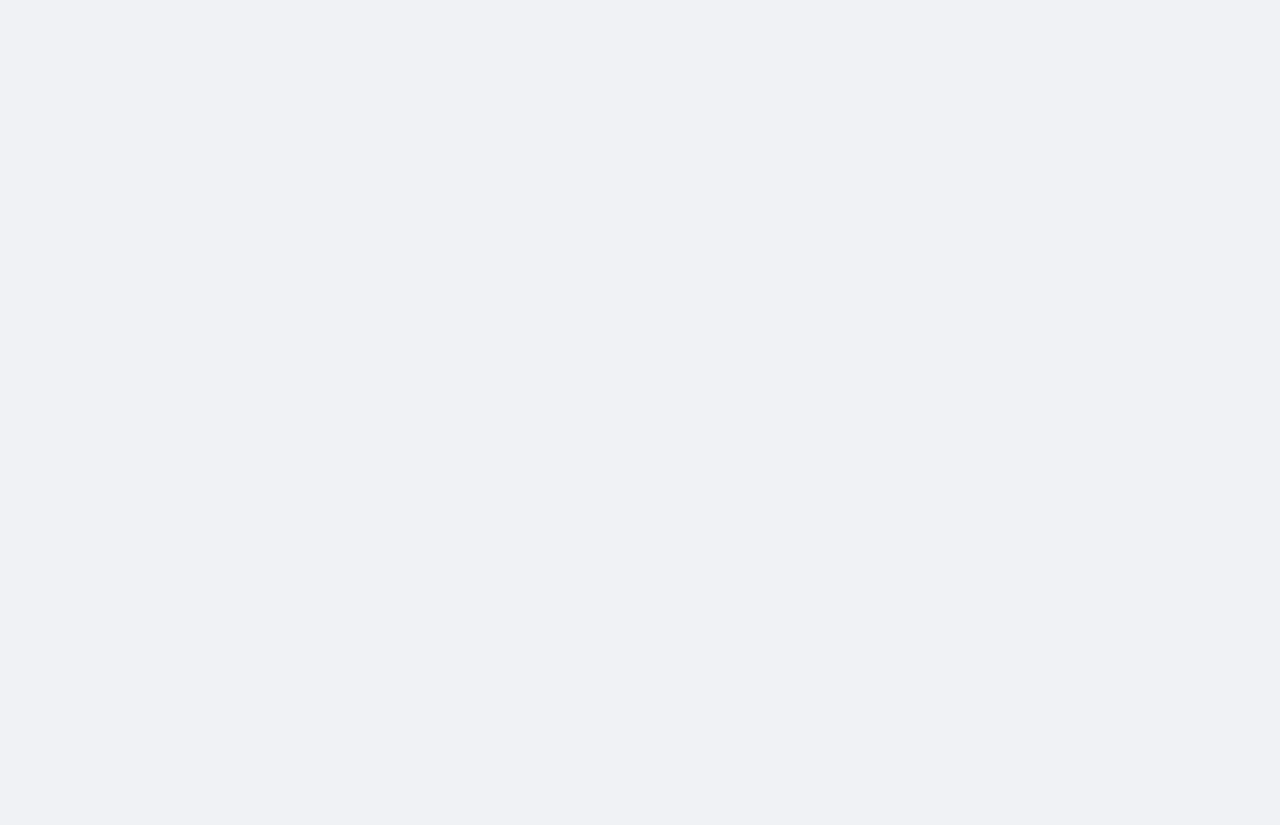
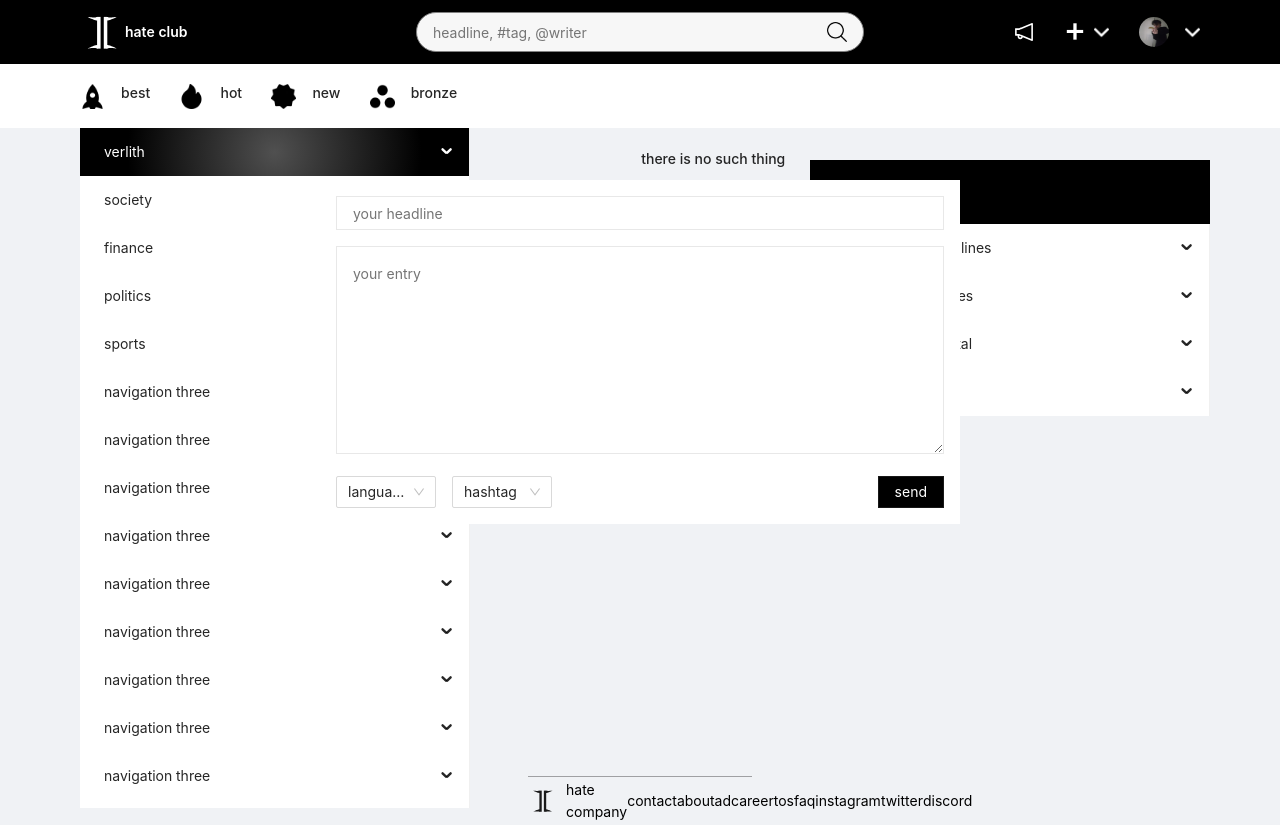
Before and after one commit to HATE-Company/Clone-Dictionary, a React (Create React App) app: page /newheadline in a window 1280 px wide. Before the commit this address had no page. Before the commit the page ends 800 px from the top, so only its background shows below. Built offline with nearby package versions, Linux system fonts and the light colour scheme.

Commit message:
-added new headline page template

```diff
--- a/src/App.js
+++ b/src/App.js
@@ -10,6 +10,7 @@ import Leaderboard from "./components/Leaderboard/Leaderboard";
 import Footerr from "./components/Footer/Footer";
 import LeaderboardPage from "./pages/Leaderboard/Leaderboard";
 import CreateEntry from "./pages/CreateEntry/CreateEntry";
+import CreateHeadline from "./pages/CreateHeadline/CreateHeadline";
 
 const { Header, Content, Sider, Footer } = Layout;
 
@@ -60,6 +61,7 @@ function App() {
         <Route path="/" element={<AppLayout />}>
           <Route path="/" element={<Home />} />
           <Route path="/newentry" element={<CreateEntry />} />
+          <Route path="/newheadline" element={<CreateHeadline />} />
           {/* <Route path="about" element={<About />} /> */}
           {/* <Route path="dashboard" element={<Dashboard />} /> */}
 
--- a/src/components/Footer/Footer.js
+++ b/src/components/Footer/Footer.js
@@ -8,18 +8,18 @@ const Footerr = () => {
 
       <div style={{display:'flex',alignItems:'center'}}>
       <img src={logo}/>
-      <h1>hate company</h1>
+      <a>hate company</a>
       </div>
-      <h1>contact</h1>
-      <h1>about</h1>
-      <h1>ad</h1>
-      <h1>career</h1>
-      <h1>tos</h1>
-      <h1>faq</h1>
+      <a href="https://linktr.ee/hateverse" target={'_blank'}>contact</a>
+      <a href="https://docsend.com/view/gxfuidxznr5a9q97" target={'_blank'}>about</a>
+      <a href="" target={'_blank'}>ad</a>
+      <a href="https://docs.google.com/forms/d/e/1FAIpQLSctxk-u45mCn6TFhawGtNVe_0sFgeZPhigddeJWpgMwm0pAYw/viewform" target={'_blank'}>career</a>
+      <a href="" target={'_blank'}>tos</a>
+      <a href="https://hatecompany.gitbook.io/wikipage/getting-started/welcome" target={'_blank'}>faq</a>
 
-      <h1>instagram</h1>
-      <h1>twitter</h1>
-      <h1>discord</h1>
+      <a href="https://www.instagram.com/hatesocials/" target={'_blank'}>instagram</a>
+      <a href="https://twitter.com/Hateverse" target={'_blank'}>twitter</a>
+      <a href="https://discord.gg/kC5RrSfb" target={'_blank'}>discord</a>
     </footer>
 
   );
--- a/src/components/Footer/footer.scss
+++ b/src/components/Footer/footer.scss
@@ -6,7 +6,13 @@ footer{
     height: 100%;
     background-color: #f0f2f5;
     padding: 1.5rem 0 !important;
+    & a {
+        color: black!important;
 
+        &:hover{
+            color: #1DA57A!important;
+        }
+    }
     & h1{
         margin: 0;
     }
--- a/src/components/Header/TopHeader.js
+++ b/src/components/Header/TopHeader.js
@@ -1,4 +1,4 @@
-import { Link } from "react-router-dom";
+import { Link, NavLink } from "react-router-dom";
 import {
   Typography,
   Dropdown, Menu, Space
@@ -65,7 +65,7 @@ const createMenu = (
         key: '1',
       },
       {
-        label: 'create headline',
+        label: (<NavLink to='/newheadline'>create headline</NavLink>),
         key: '2',
       },
 
--- a/src/components/Headline/Headline.js
+++ b/src/components/Headline/Headline.js
@@ -25,7 +25,7 @@ const Headline = (props) => {
                 <div className={styles.headline__body__right}>
                     <NavLink to='/newentry' className={styles.headline__body__right__create}>
                         <img src={require("../../assets/create entry icon.png")}/>
-                        <div className={styles.tooltip}>add entry</div>
+                        <div style={{color:'black'}} className={styles.tooltip}>add entry</div>
                     </NavLink>
                 </div>
             </div>
--- a/src/components/Leaderboard/Leaderboard.js
+++ b/src/components/Leaderboard/Leaderboard.js
@@ -23,31 +23,31 @@ const items = [
     getItem("nickname", "2", <LeaderboardRank rank='1'/>),
     getItem("nickname", "3", <LeaderboardRank rank='1'/>),
     getItem("nickname", "4", <LeaderboardRank rank='1'/>),
-    getItem("", "16", <NavLink to='leaderboard' className="btn" style={{position:'absolute',left:'0',right:'0',margin:'0 auto',width:'80%',textAlign:'center',backgroundColor:'#f0f2f5',padding:'0 1rem', borderRadius:'20px'}}><p style={{margin:'0'}}>view all</p></NavLink>),
+    getItem("", "16", <NavLink to='leaderboard' className="btn" style={{position:'absolute',left:'0',right:'0',margin:'0 auto',width:'100%',backgroundColor:'#f0f2f5',padding:'0 3rem'}}><p style={{margin:'0'}}>view all</p></NavLink>),
 
   ]),
   getItem("most upvoted entries", "sub2", <></>, [
     getItem("nickname", "5", <LeaderboardRank rank='1'/>),
     getItem("nickname", "6",<LeaderboardRank rank='1'/>),
     getItem("nickname", "sub3", <LeaderboardRank rank='1'/>),
-    getItem("","213",<NavLink to='leaderboard' className="btn" style={{position:'absolute',left:'0',right:'0',margin:'0 auto',width:'80%',textAlign:'center',backgroundColor:'#f0f2f5',padding:'0 1rem', borderRadius:'20px'}}><p style={{margin:'0'}}>view all</p></NavLink>),
+    getItem("","213",<NavLink to='leaderboard' className="btn" style={{position:'absolute',left:'0',right:'0',margin:'0 auto',width:'100%',backgroundColor:'#f0f2f5',padding:'0 3rem'}}><p style={{margin:'0'}}>view all</p></NavLink>),
   ]),
   getItem("most upvoted in total", "sub4", <></>, [
     getItem("nickname", "9", <LeaderboardRank rank='1'/>),
     getItem("nickname", "10", <LeaderboardRank rank='1'/>),
     getItem("nickname", "11", <LeaderboardRank rank='1'/>),
     getItem("nickname", "12", <LeaderboardRank rank='1'/>),
-    getItem("","2133",<NavLink to='leaderboard' className="btn" style={{position:'absolute',left:'0',right:'0',margin:'0 auto',width:'80%',textAlign:'center',backgroundColor:'#f0f2f5',padding:'0 1rem', borderRadius:'20px'}}><p style={{margin:'0'}}>view all</p></NavLink>)
+    getItem("","2133",<NavLink to='leaderboard' className="btn" style={{position:'absolute',left:'0',right:'0',margin:'0 auto',width:'100%',backgroundColor:'#f0f2f5',padding:'0 3rem'}}><p style={{margin:'0'}}>view all</p></NavLink>)
   ]),
   getItem("invitation codes", "sub5", <></>, [
     getItem("nickname", "13", <LeaderboardRank rank='1'/>),
     getItem("nickname", "14", <LeaderboardRank rank='1'/>),
     getItem("nickname", "15", <LeaderboardRank rank='1'/>),
     getItem("nickname", "16", <LeaderboardRank rank='1'/>),
-    getItem("","21344",<NavLink to='leaderboard' className="btn" style={{position:'absolute',left:'0',right:'0',margin:'0 auto',width:'80%',textAlign:'center',backgroundColor:'#f0f2f5',padding:'0 1rem', borderRadius:'20px'}}><p style={{margin:'0'}}>view all</p></NavLink>)
+    getItem("","21344",<NavLink to='leaderboard' className="btn" style={{position:'absolute',left:'0',right:'0',margin:'0 auto',width:'100%',backgroundColor:'#f0f2f5',padding:'0 3rem'}}><p style={{margin:'0'}}>view all</p></NavLink>)
   ]),
 ];
-console.log(items[0].label);
+
 // submenu keys of first level
 const rootSubmenuKeys = ["sub1", "sub2", "sub4"];
 const Leaderboard = () => {
--- a/src/components/NewEntry/NewEntry.js
+++ b/src/components/NewEntry/NewEntry.js
@@ -1,62 +1,69 @@
-import styles from "./newentry.module.scss"
-import { Select } from 'antd';
+import styles from "./newentry.module.scss";
+import { Select } from "antd";
 import { useEffect, useState } from "react";
-import logo from "../../assets/H_responsive_logo.svg"
+import logo from "../../assets/H_responsive_logo.svg";
+
 const NewEntry = (props) => {
-    const provinceData = ['english', 'turkish', 'german', 'russian'];
-  const [selected, setSelected] = useState('language')
+  const provinceData = ["english", "turkish", "german", "russian"];
+  const [selected, setSelected] = useState("language");
   const selectHandler = (value) => {
-    setSelected(value)
-  }
-  const [reply, setReply] = useState("")
+    setSelected(value);
+  };
+  const [reply, setReply] = useState("");
 
   const replyHandler = (e) => {
-    setReply(e.target.value)
-  }
-  useEffect(()=> {
-    const myText = document.getElementById("my-text")
-  if(myText){
-
-
+    setReply(e.target.value);
+  };
+  useEffect(() => {
+    const myText = document.getElementById("my-text");
+    if (myText) {
       myText.style.cssText = `height: ${myText.scrollHeight}px; overflow-y hidden`;
       myText.addEventListener("input", () => {
-      this.style.height = "auto"
+        this.style.height = "auto";
         this.style.height = `${this.scrollHeight} px`;
+      });
+    }
+  }, [reply]);
 
-    })
-  }
-  },[reply])
-
-    return(
+  return (
     <div className={styles.newEntry}>
       <div className={styles.newEntry__header}>
         <div className={styles.newEntry__header__left}>
-                    <img src={require("../../assets/create entry icon.png")}/>
+          <img src={require("../../assets/create entry icon.png")} />
           <h1>create a entry</h1>
         </div>
         <div className={styles.newEntry__header__right}>
-                    <img src={logo}/>
+          <img src={logo} />
         </div>
-
       </div>
       <div className={styles.newEntry__form}>
         <form>
-                    <textarea onChange={replyHandler} id='my-text'></textarea>
-                    <div style={{width:'100%',height:'2rem', display:'flex', margin:'1rem 0 0 0', justifyContent:'space-between', alignItems:'center'}}>
-                    <Select style={{width:'100px', position:'relative', zIndex:'1'}} onChange={selectHandler} value={selected} options={provinceData?.map((lang) => ({
-                value:lang,
-                label:lang
-              }))}>
-
-              </Select>
+          <textarea placeholder="your entry" onChange={replyHandler} id="my-text"></textarea>
+          <div
+            style={{
+              width: "100%",
+              height: "2rem",
+              display: "flex",
+              margin: "1rem 0 0 0",
+              justifyContent: "space-between",
+              alignItems: "center",
+            }}
+          >
+            <Select
+              style={{ width: "100px", position: "relative", zIndex: "1" }}
+              onChange={selectHandler}
+              value={selected}
+              options={provinceData?.map((lang) => ({
+                value: lang,
+                label: lang,
+              }))}
+            ></Select>
             <input value="send" type="submit" />
           </div>
         </form>
       </div>
-
     </div>
-    )
-
-}
+  );
+};
 
 export default NewEntry;
--- /dev/null
+++ b/src/components/NewHeadline/NewHeadline.js
@@ -0,0 +1,93 @@
+import styles from "./newheadline.module.scss";
+import logo from "../../assets/H_responsive_logo.svg";
+import plus from "../../assets/plus-svgrepo-com.svg";
+import { Select } from "antd";
+import { useEffect, useState } from "react";
+
+const NewHeadline = (props) => {
+  const provinceData = ["english", "turkish", "german", "russian"];
+  const hashtagData = ["sports", "finance", "crpyto", "videogames"];
+  const [selectedLang, setSelectedLang] = useState("language");
+  const [selectedTag, setSelectedTag] = useState("hashtag");
+  const selectHandler = (value) => {
+    setSelectedLang(value);
+  };
+  const selectTagHandler = (value) => {
+    setSelectedTag(value);
+  };
+  const [reply, setReply] = useState("");
+
+  const replyHandler = (e) => {
+    setReply(e.target.value);
+  };
+  useEffect(() => {
+    const myText = document.getElementById("my-text");
+    if (myText) {
+      myText.style.cssText = `height: ${myText.scrollHeight}px; overflow-y hidden`;
+      myText.addEventListener("input", () => {
+        this.style.height = "auto";
+        this.style.height = `${this.scrollHeight} px`;
+      });
+    }
+  }, [reply]);
+  return (
+    <div className={styles.newHeadline}>
+      {/* <div className={styles.newHeadline__header}>
+        <div className={styles.newHeadline__header__left}>
+          <img src={plus} />
+          <h1>create a headline</h1>
+        </div>
+        <div className={styles.newHeadline__header__right}>
+          <img src={logo} />
+        </div>
+      </div> */}
+      <div className={styles.newHeadline__inputs}>
+        <form>
+
+        <input placeholder="your headline" type="text" />
+
+        <textarea placeholder="your entry" onChange={replyHandler} id="my-text"></textarea>
+        <div
+          style={{
+            width: "100%",
+            height: "2rem",
+            display: "flex",
+            margin: "1rem 0 0 0",
+            justifyContent: "space-between",
+            alignItems: "center",
+        }}
+        >
+          <div style={{ display: "flex", width: "100%", height: "100%", position:'relative' }}>
+            <Select
+              style={{
+                  width: "100px",
+                  position: "relative",
+                  zIndex: "1",
+                  marginRight: "1rem",
+                }}
+              onChange={selectHandler}
+              value={selectedLang}
+              options={provinceData?.map((lang) => ({
+                  value: lang,
+                  label: lang,
+                }))}
+                />
+            <Select
+              style={{ width: "100px", position: "relative", zIndex: "1" }}
+              onChange={selectTagHandler}
+              value={selectedTag}
+              options={hashtagData?.map((lang) => ({
+                  value: lang,
+                  label: lang,
+                }))}
+                />
+          <input type='submit' value='send'/>
+          </div>
+        </div>
+                </form>
+      </div>
+    </div>
+  );
+};
+
+export default NewHeadline;
--- /dev/null
+++ b/src/components/NewHeadline/newheadline.module.scss
@@ -0,0 +1,80 @@
+.newHeadline{
+    width: 70%;
+    height: 3rem;
+    height: max-content;
+    padding:1rem;
+    min-width: max-content;
+    background-color: white;
+    display: flex;
+    flex-direction: column;
+    margin-bottom: 2rem;
+    width: 40rem;
+    top: 180px;
+    position:fixed;
+    z-index: 1223;
+    &__inputs{
+
+        width: 100%;
+        height: max-content;
+
+        & input[type=submit]{
+            color: white;
+            background-color: black;
+            width: max-content;
+            height: 100%;
+            padding: 0 1rem;
+            position: absolute;
+            right: 0;
+        }
+        & textarea{
+            outline: none;
+            width: 100%;
+            outline: none;
+            border: none;
+            border: 1px solid rgba(128, 128, 128, 0.185);
+            padding: 1rem;
+            min-height: 13rem;
+            overflow: hidden;
+    }
+        & input{
+            width: 100%;
+            height: 2rem;
+            padding: 1rem;
+            // background-color: #f0f2f5;
+            border: 1px solid rgba(128, 128, 128, 0.185);
+            outline: none;
+            margin-bottom: 1rem;
+
+        }
+    }
+    &__header{
+        display: flex;
+        height: 100%;
+        width: 100%;
+        position: relative;
+
+        &__left{
+
+            width: 100%;
+            height: 100%;
+            display: flex;
+            align-items: center;
+            & img{
+                height: 40px;
+                margin-right: 1rem;
+            }
+
+        }
+        &__right{
+            height: 100%;
+            width: 100%;
+            display:flex;
+            justify-content: flex-end;
+            & img{
+                filter: brightness(0);
+                height: 40px;
+            }
+
+        }
+    }
+}
--- /dev/null
+++ b/src/pages/CreateHeadline/CreateHeadline.js
@@ -0,0 +1,22 @@
+import NewEntry from "../../components/NewEntry/NewEntry";
+import NewHeadline from "../../components/NewHeadline/NewHeadline";
+
+
+
+const CreateHeadline = () => {
+
+    return(
+        <div  style={{paddingTop:'20px',width:'100%', height:'100%', position:'relative' ,display:'flex', alignItems:'center', flexDirection:'column',overflow:'auto'}}>
+
+
+            <div style={{width:'max-content', left:'10.7rem', position:'absolute'}}>
+            <h1>there is no such thing</h1>
+
+            </div>
+            <NewHeadline />
+        </div>
+    )
+
+}
+
+export default CreateHeadline;
```
Also changed, not shown: src/assets/plus-svgrepo-com.svg (added). Lines whose indentation alone changed are shown as unchanged.
